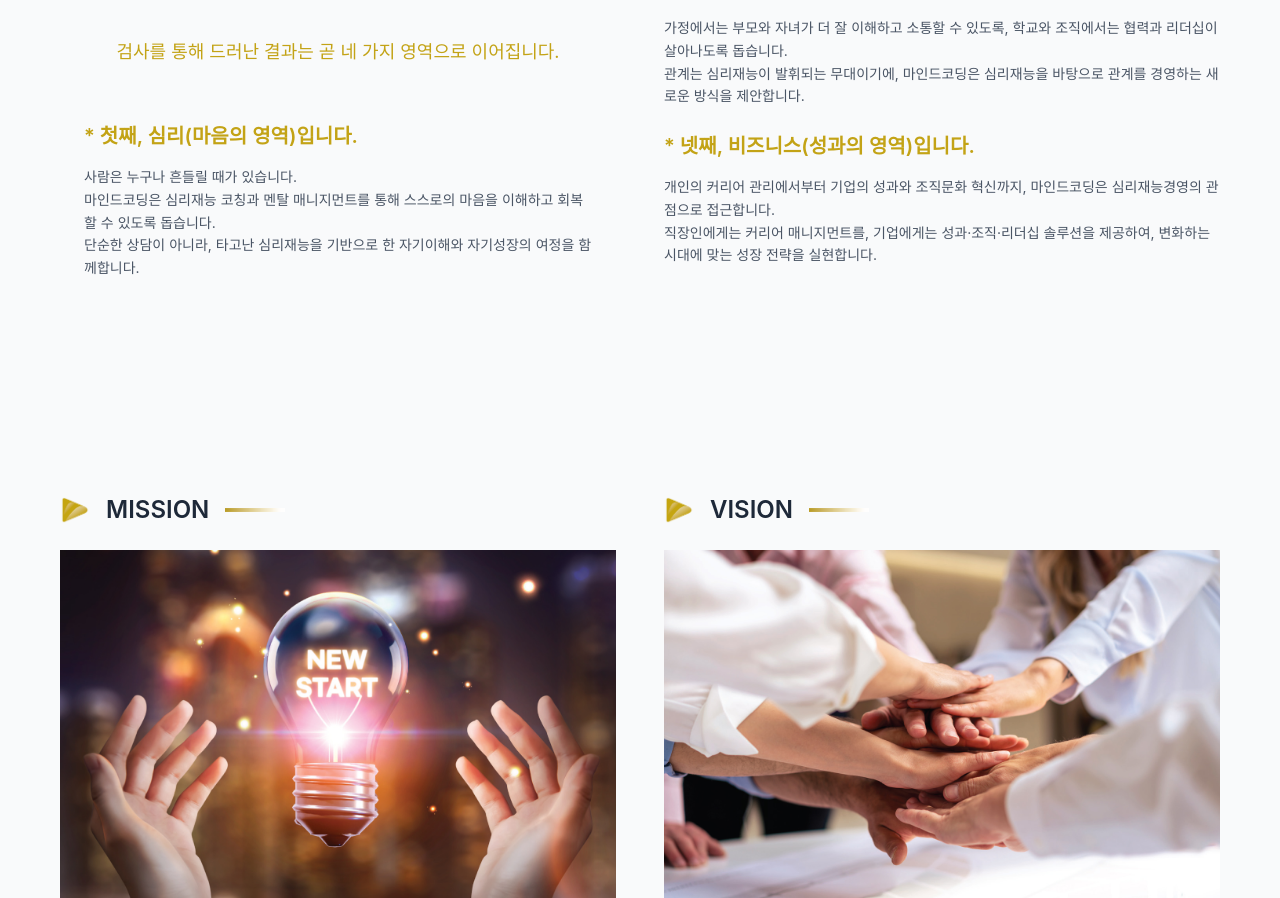
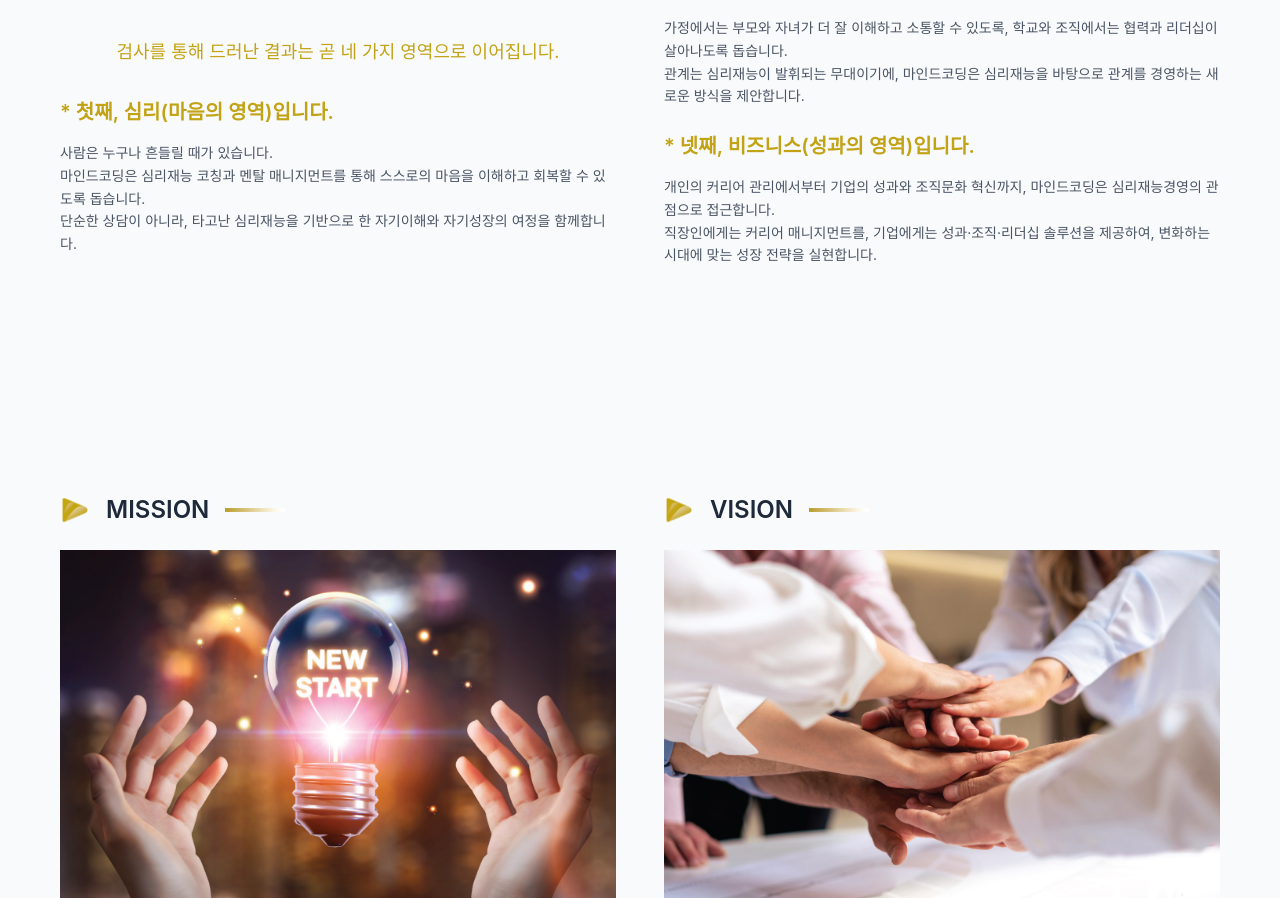
Before and after one commit to tony-kang/mcHome, a SvelteKit app: page /about in a window 1280 px wide. Shown: the part 1427-2325 px from the top of the page. Built offline with nearby package versions, Linux system fonts and the light colour scheme.

Commit message:
css 수정

```diff
--- a/src/routes/about/+page.svelte
+++ b/src/routes/about/+page.svelte
@@ -87,7 +87,7 @@
 							</p>
 						</div>
 
-						<div class="p-6">
+						<div class="">
 							<h3 class="text-xl font-bold mb-3" style="color:#c3a316;">* 첫째, 심리(마음의 영역)입니다.</h3>
 							<p class="text-gray-600 leading-relaxed text-sm">
 								사람은 누구나 흔들릴 때가 있습니다.<br>
```
